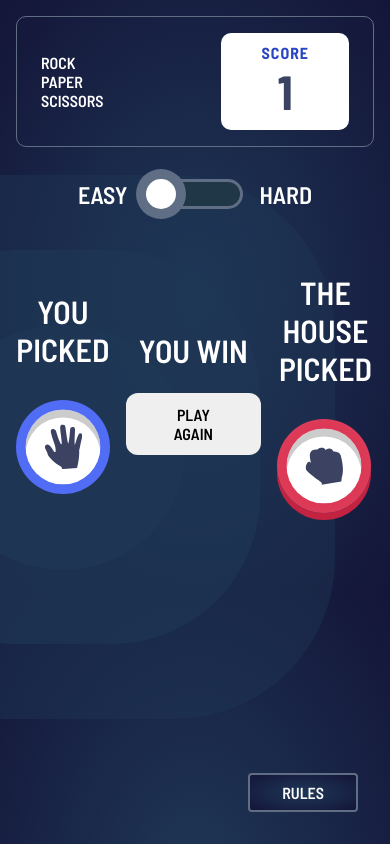
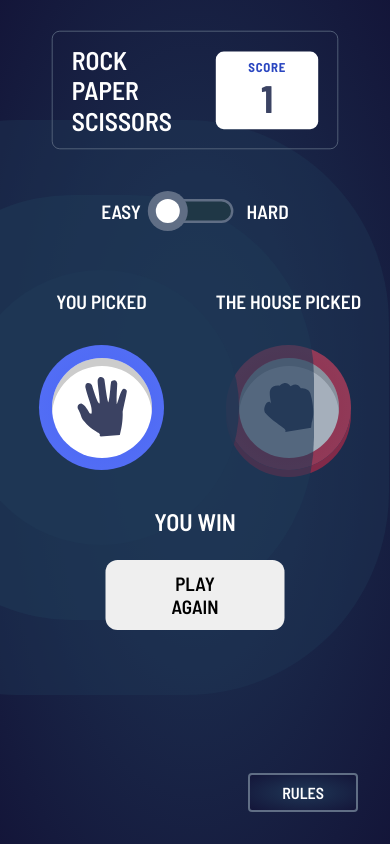
Before and after one commit to thomasluizon/rock-paper-scissors-react, a React (Vite) app: page / in a window 390 px wide. Both pictures are taken after a click on the element 76 px from the left and 304 px from the top of the page. Built offline with nearby package versions, Linux system fonts and the light colour scheme.

Commit message:
added more responsivity

```diff
--- a/src/components/Game.jsx
+++ b/src/components/Game.jsx
@@ -21,13 +21,18 @@ const Game = styled.main`
    .wrapper {
       display: flex;
       flex-direction: column;
+      align-items: center;
       gap: 2rem;
-
+      width: 50%;
       h4 {
          color: white;
          font-size: 2rem;
          text-transform: uppercase;
          text-align: center;
+
+         @media screen and (max-width: 533px) {
+            font-size: 1.2rem;
+         }
       }
    }
 `;
@@ -44,6 +49,11 @@ const Connector = styled.div`
       height: 300px;
    }
 
+   @media screen and (max-width: 360px) {
+      width: 250px;
+      height: 270px;
+   }
+
    margin: 0 auto;
 
    #paper {
@@ -55,6 +65,11 @@ const Connector = styled.div`
          left: -15px;
          top: -15px;
       }
+
+      @media screen and (max-width: 360px) {
+         left: -30px;
+         top: -30px;
+      }
    }
 
    #rock {
@@ -63,6 +78,10 @@ const Connector = styled.div`
 
       @media screen and (max-width: 470px) {
          top: 230px;
+      }
+
+      @media screen and (max-width: 360px) {
+         top: 210px;
       }
    }
 
@@ -74,6 +93,11 @@ const Connector = styled.div`
       @media screen and (max-width: 470px) {
          right: -15px;
          top: -15px;
+      }
+
+      @media screen and (max-width: 360px) {
+         right: -30px;
+         top: -30px;
       }
    }
 `;
@@ -92,12 +116,21 @@ const ConnectorSecret = styled.div`
       transform: scale(0.8);
    }
 
+   @media screen and (max-width: 360px) {
+      width: 300px;
+      height: 300px;
+   }
+
    #scissors {
       position: absolute;
       top: 25px;
 
       @media screen and (max-width: 470px) {
          top: -20px;
+      }
+
+      @media screen and (max-width: 360px) {
+         top: -30px;
       }
    }
 
@@ -110,6 +143,11 @@ const ConnectorSecret = styled.div`
          top: 80px;
          left: -15px;
       }
+
+      @media screen and (max-width: 360px) {
+         top: 70px;
+         left: -30px;
+      }
    }
 
    #paper {
@@ -120,6 +158,11 @@ const ConnectorSecret = styled.div`
       @media screen and (max-width: 470px) {
          top: 80px;
          right: -15px;
+      }
+
+      @media screen and (max-width: 360px) {
+         top: 70px;
+         right: -30px;
       }
    }
 
@@ -132,6 +175,10 @@ const ConnectorSecret = styled.div`
          top: 260px;
          right: 25px;
       }
+
+      @media screen and (max-width: 360px) {
+         top: 240px;
+      }
    }
 
    #lizard {
@@ -142,6 +189,10 @@ const ConnectorSecret = styled.div`
       @media screen and (max-width: 470px) {
          top: 260px;
          left: 25px;
+      }
+
+      @media screen and (max-width: 360px) {
+         top: 240px;
       }
    }
 `;
@@ -181,50 +232,70 @@ export default props => {
          if (player === 'rock') {
             if (computer === 'scissors' || computer === 'lizard') {
                setWinCondition('win');
+               setTimeout(() => {
                   props.setScore(curr => curr + 1);
+               }, 1500);
             } else {
                setWinCondition('lose');
+               setTimeout(() => {
                   props.setScore(curr => curr - 1);
+               }, 1500);
             }
          }
 
          if (player === 'paper') {
             if (computer === 'rock' || computer === 'spock') {
                setWinCondition('win');
+               setTimeout(() => {
                   props.setScore(curr => curr + 1);
+               }, 1500);
             } else {
                setWinCondition('lose');
+               setTimeout(() => {
                   props.setScore(curr => curr - 1);
+               }, 1500);
             }
          }
 
          if (player === 'scissors') {
             if (computer === 'paper' || computer === 'lizard') {
                setWinCondition('win');
+               setTimeout(() => {
                   props.setScore(curr => curr + 1);
+               }, 1500);
             } else {
                setWinCondition('lose');
+               setTimeout(() => {
                   props.setScore(curr => curr - 1);
+               }, 1500);
             }
          }
 
          if (player === 'spock') {
             if (computer === 'scissors' || computer === 'rock') {
                setWinCondition('win');
+               setTimeout(() => {
                   props.setScore(curr => curr + 1);
+               }, 1500);
             } else {
                setWinCondition('lose');
+               setTimeout(() => {
                   props.setScore(curr => curr - 1);
+               }, 1500);
             }
          }
 
          if (player === 'lizard') {
             if (computer === 'spock' || computer === 'paper') {
                setWinCondition('win');
+               setTimeout(() => {
                   props.setScore(curr => curr + 1);
+               }, 1500);
             } else {
                setWinCondition('lose');
+               setTimeout(() => {
                   props.setScore(curr => curr - 1);
+               }, 1500);
             }
          }
       }
--- a/src/components/GameButton.jsx
+++ b/src/components/GameButton.jsx
@@ -6,17 +6,27 @@ const transform = `
    left: 50%;
    transform: translate(-50%, -50%);
 `;
-const buttonSize = '140px';
+const buttonSize = 140;
 
 const GameButton = styled.div`
    background: ${props => props.colorRadial};
    border-radius: 50%;
-   width: ${props => props.size || buttonSize};
-   height: ${props => props.size || buttonSize};
+   width: ${props => (props.size ? `${props.size}px` : `${buttonSize}px`)};
+   height: ${props => (props.size ? `${props.size}px` : `${buttonSize}px`)};
    z-index: ${props => props.index || 0};
+
+   @media screen and (max-width: 768px) {
+      width: ${props =>
+         props.size ? `${props.size * 0.67}px` : `${buttonSize}px`};
+      height: ${props =>
+         props.size ? `${props.size * 0.67}px` : `${buttonSize}px`};
+   }
+
    @media screen and (max-width: 470px) {
-      width: calc(${buttonSize} * 0.67);
-      height: calc(${buttonSize} * 0.67);
+      width: ${props =>
+         props.size ? `${props.size * 0.5}px` : `${buttonSize * 0.67}px`};
+      height: ${props =>
+         props.size ? `${props.size * 0.5}px` : `${buttonSize * 0.67}px`};
    }
 
    position: relative;
--- a/src/components/Header.jsx
+++ b/src/components/Header.jsx
@@ -3,9 +3,17 @@ import colors from '../function/Colors';
 import Layout from '../function/Layout';
 
 const GameMode = styled.div`
+   .normal {
+      font-size: 2em;
+
+      @media screen and (max-width: 360px) {
+         font-size: 1.5em;
+      }
+   }
+
    p {
       color: white;
-      font-size: 2em;
+      font-size: 1.3em;
       text-transform: uppercase;
 
       @media screen and (max-width: 470px) {
@@ -20,6 +28,10 @@ const Header = styled.header`
    border-radius: 10px;
    user-select: none;
    width: 100%;
+
+   @media screen and (max-width: 768px) {
+      transform: scale(0.8);
+   }
 `;
 
 const Score = styled.div`
@@ -46,9 +58,9 @@ const Score = styled.div`
 const GameName = props => {
    const defaultGameName = (
       <>
-         <p>rock</p>
-         <p>paper</p>
-         <p>scissors</p>
+         <p className="normal">rock</p>
+         <p className="normal">paper</p>
+         <p className="normal">scissors</p>
       </>
    );
 
--- a/src/components/Playing.jsx
+++ b/src/components/Playing.jsx
@@ -14,21 +14,63 @@ const Winner = styled.div`
    flex-direction: column;
    gap: 1.5rem;
 
+   @media screen and (max-width: 768px) {
+      position: absolute;
+      bottom: -10rem;
+      left: 50%;
+      transform: translateX(-50%);
+   }
+
    button {
       text-transform: uppercase;
       padding: 0.75rem 3rem;
       border-radius: 0.75rem;
       transition: 0.2s;
       cursor: pointer;
+      font-size: 1.2rem;
       &:hover {
          box-shadow: 1px 1px 10px 5px white;
       }
+      ${props => (props.winCondition === 'lose' ? `color: red;` : '')}
    }
+
    h3 {
       color: white;
       font-size: 2rem;
       text-transform: uppercase;
       text-align: center;
+
+      @media screen and (max-width: 768px) {
+         font-size: 1.5rem;
+      }
+   }
+`;
+
+const BlackBall = styled.div`
+   width: 250px;
+   height: 250px;
+   background: #00000030;
+   border-radius: 50%;
+
+   @media screen and (max-width: 768px) {
+      width: calc(250px * 0.67);
+      height: calc(250px * 0.67);
+   }
+
+   @media screen and (max-width: 470px) {
+      width: calc(250px * 0.5);
+      height: calc(250px * 0.5);
+   }
+`;
+
+const PlayingWrapper = styled.div`
+   display: flex;
+   justify-content: space-between;
+   align-items: center;
+   gap: 1rem;
+
+   @media screen and (max-width: 768px) {
+      position: relative;
    }
 `;
 
@@ -39,7 +81,7 @@ export default props => {
    useEffect(() => {
       setTimeout(() => {
          setTimePassed(true);
-      }, 2000);
+      }, 1500);
    }, []);
 
    const setButton = play => {
@@ -86,7 +128,7 @@ export default props => {
 
    return (
       <Game>
-         <Layout.wrapper align="center" justify="space-between" gap="1rem">
+         <PlayingWrapper>
             <div className="wrapper">
                <h4>You Picked</h4>
                {timePassed ? (
@@ -94,7 +136,7 @@ export default props => {
                      box={setButton(props.player).playerBox}
                      img={setButton(props.player).playerImg}
                      color={setButton(props.player).playerColor}
-                     size="250px"
+                     size={250}
                      win={props.winCondition === 'win' ? true : false}
                      index={-1}
                   />
@@ -103,12 +145,32 @@ export default props => {
                      box={setButton(props.player).playerBox}
                      img={setButton(props.player).playerImg}
                      color={setButton(props.player).playerColor}
-                     size="250px"
+                     size={250}
                      win={false}
-                     index={-1}
+                     index={-2}
                   />
                )}
             </div>
+
+            {timePassed ? (
+               <Winner winCondition={props.winCondition}>
+                  {timePassed ? (
+                     <h3>
+                        {props.winCondition === 'win'
+                           ? 'You win'
+                           : props.winCondition === 'lose'
+                           ? 'You lose'
+                           : 'Draw'}
+                     </h3>
+                  ) : (
+                     <h3>Computer is choosing...</h3>
+                  )}
+
+                  <button onClick={() => props.setIsPlaying(false)}>
+                     Play Again
+                  </button>
+               </Winner>
+            ) : (
                <Winner>
                   {timePassed ? (
                      <h3>
@@ -126,6 +188,8 @@ export default props => {
                      Play Again
                   </button>
                </Winner>
+            )}
+
             <div className="wrapper">
                <h4>The house picked</h4>
                {timePassed ? (
@@ -133,15 +197,15 @@ export default props => {
                      box={setButton(props.computer).playerBox}
                      img={setButton(props.computer).playerImg}
                      color={setButton(props.computer).playerColor}
-                     size="250px"
+                     size={250}
                      win={props.winCondition === 'lose' ? true : false}
-                     index={-1}
+                     index={-2}
                   />
                ) : (
-                  ''
+                  <BlackBall />
                )}
             </div>
-         </Layout.wrapper>
+         </PlayingWrapper>
       </Game>
    );
 };
--- a/src/components/RulesOverlay.jsx
+++ b/src/components/RulesOverlay.jsx
@@ -2,6 +2,7 @@ import styled from 'styled-components';
 import defaultRules from '../assets/images/image-rules.svg';
 import hardRules from '../assets/images/image-rules-bonus.svg';
 import colors from '../function/Colors';
+import { useEffect, useState } from 'react';
 
 const RulesOverlay = styled.div`
    position: fixed;
@@ -15,11 +16,13 @@ const RulesOverlay = styled.div`
    place-items: center;
 
    .overlay {
-      background-color: #0000002e;
-      width: 100%;
-      height: 100%;
-      position: fixed;
-      z-index: -1;
+      @media screen and (min-width: 768px) {
+         background-color: #0000002e;
+         width: 100%;
+         height: 100%;
+         position: fixed;
+         z-index: -1;
+      }
    }
 
    .modal {
@@ -29,8 +32,25 @@ const RulesOverlay = styled.div`
       display: flex;
       flex-direction: column;
 
-      @media screen and (max-width: 470px) {
-         transform: scale(0.6);
+      @media screen and (max-width: 768px) {
+         justify-content: space-between;
+         position: fixed;
+         top: 0;
+         left: 0;
+         right: 0;
+         bottom: 0;
+         border-radius: 0;
+
+         img {
+            max-width: 400px;
+            margin: 0 auto;
+         }
+      }
+
+      @media screen and (max-width: 410px) {
+         img {
+            max-width: 250px;
+         }
       }
 
       .wrapper {
@@ -42,13 +62,33 @@ const RulesOverlay = styled.div`
             text-transform: uppercase;
             font-weight: 700;
             font-size: 1.5rem;
+
+            @media screen and (max-width: 768px) {
+               text-align: center;
+               width: 100%;
+            }
          }
 
-         button {
+         .desktop {
             background: none;
-            color: ${colors.neutral.headerOutline};
-            font-size: 1.5rem;
+            color: grey;
+            font-size: 2rem;
             cursor: pointer;
+
+            @media screen and (max-width: 768px) {
+               display: none;
+            }
+         }
+      }
+      .mobile {
+         display: none;
+         background: none;
+         color: grey;
+         font-size: 2rem;
+         cursor: pointer;
+
+         @media screen and (max-width: 768px) {
+            display: block;
          }
       }
    }
@@ -64,12 +104,20 @@ export default props => {
          >
             <div className="wrapper">
                <h2>Rules</h2>
-               <button onClick={() => props.setRules(false)}>x</button>
+               <button
+                  onClick={() => props.setRules(false)}
+                  className="desktop"
+               >
+                  x
+               </button>
             </div>
             <img
                src={props.gameMode === 'default' ? defaultRules : hardRules}
                alt=""
             />
+            <button onClick={() => props.setRules(false)} className="mobile">
+               x
+            </button>
          </div>
       </RulesOverlay>
    );
--- a/src/components/Selector.jsx
+++ b/src/components/Selector.jsx
@@ -5,7 +5,16 @@ import colors from '../function/Colors';
 
 const Selector = styled.div`
    margin-top: 2rem;
-   margin-bottom: 2rem;
+   margin-bottom: 11rem;
+
+   @media screen and (max-height: 900px) {
+      margin-bottom: 3rem;
+   }
+
+   @media screen and (max-width: 425px) {
+      transform: scale(0.8);
+   }
+
    p {
       color: white;
       text-transform: uppercase;
--- a/src/function/Global.jsx
+++ b/src/function/Global.jsx
@@ -15,11 +15,12 @@ const Global = createGlobalStyle`
 
    body {
       font-family: 'Barlow Semi Condensed', sans-serif;
-
+      overflow-x: hidden;
       background: ${colors.background.back};
-
+      height: 100vh;
       #root {
          height: 100%;
+         overflow-x: hidden;
       }
    }
 `;
```
Lines whose indentation alone changed are shown as unchanged.
